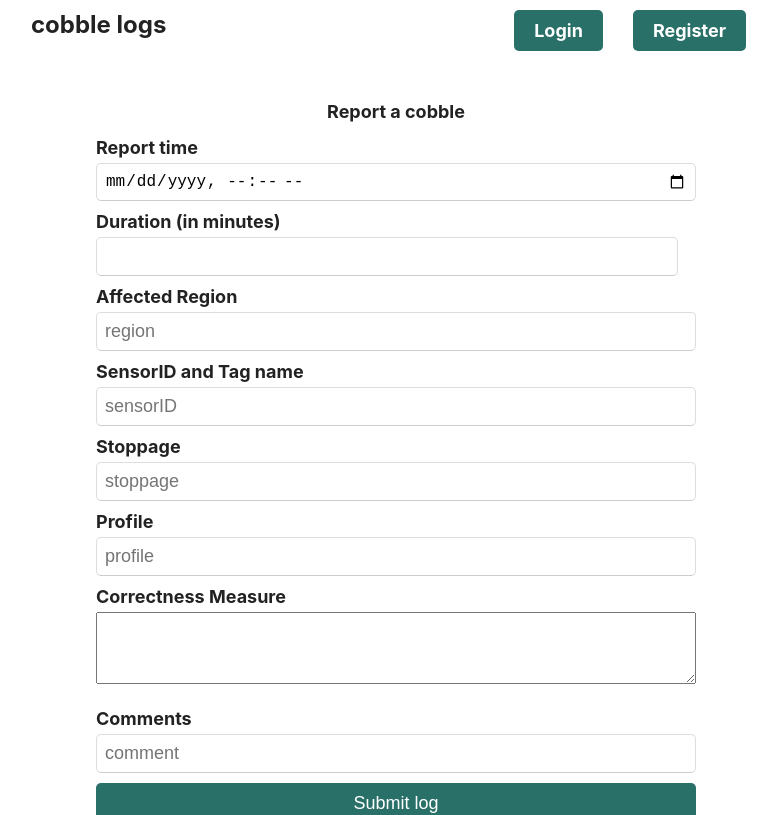
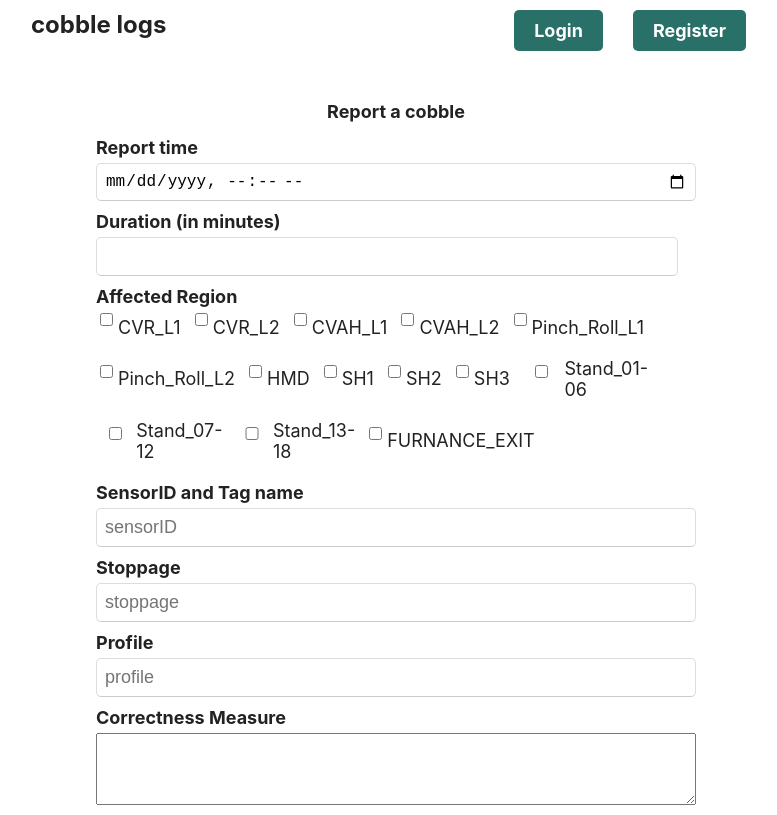
Before and after one commit to allelbhagya/works, a React (Create React App) app in the folder client/: page /create in a window 1280 px wide. Shown: the top 815 px of the page, without its empty margins (244-1021 px from the left). Built offline with nearby package versions, Linux system fonts and the light colour scheme; no server answers.

Commit message:
region ops

```diff
--- a/client/src/App.css
+++ b/client/src/App.css
@@ -146,3 +146,25 @@ button:hover,
 header nav .nav-button:hover {
   background-color: #1c423b; /* Darker background on hover */
 }
+
+.region-options {
+  display: flex;
+  flex-wrap: wrap;
+}
+
+.region-option {
+  margin-right: 10px;
+  margin-bottom: 10px;
+  display: flex;
+  align-items: center;
+}
+
+.region-option input {
+  margin-right: 5px;
+}
+
+.region-option label {
+  font-weight:unset;
+
+  margin-bottom: 0;
+}
--- a/client/src/components/CreateLog.js
+++ b/client/src/components/CreateLog.js
@@ -1,44 +1,53 @@
-import { useState } from "react"
+import { useState } from "react";
 import { Navigate } from "react-router-dom";
 
-export default function CreateLog(){
+export default function CreateLog() {
   const [times, setTimes] = useState('');
   const [duration, setDuration] = useState('');
-    const [region, setRegion] = useState('');
+  const [selectedRegions, setSelectedRegions] = useState([]);
   const [sensorID, setSensorID] = useState('');
   const [stop, setStop] = useState('');
   const [prof, setProf] = useState('');
   const [mea, setMea] = useState('');
   const [comms, setComms] = useState('');
   const [redirect, setRedirect] = useState(false);
+  const regionOptions = [
+    "CVR_L1", "CVR_L2", "CVAH_L1", "CVAH_L2", "Pinch_Roll_L1",
+    "Pinch_Roll_L2", "HMD", "SH1", "SH2", "SH3", "Stand_01-06",
+    "Stand_07-12", "Stand_13-18", "FURNANCE_EXIT"
+  ];
+  const handleRegionChange = (selectedRegion) => {
+    const updatedRegions = selectedRegions.includes(selectedRegion)
+      ? selectedRegions.filter(region => region !== selectedRegion)
+      : [...selectedRegions, selectedRegion];
+    setSelectedRegions(updatedRegions);
+  };
 
-    async function createNewLog(ev){
+  async function createNewLog(ev) {
     const data = new FormData();
     data.set('time', times);
     data.set('duration', duration);
-        data.set('region', region);
+    data.set('region', JSON.stringify(selectedRegions));
     data.set('sensorID', sensorID);
     data.set('stoppage', stop);
     data.set('profile', prof);
     data.set('comment', comms);
     data.set('measure', mea);
 
-
     ev.preventDefault();
-        const response = await fetch('http://localhost:4000/log',{
-            method:'POST',
-            body:data,
-        })
-        if(response.ok){
+    const response = await fetch('http://localhost:4000/log', {
+      method: 'POST',
+      body: data,
+    });
+    if (response.ok) {
       setRedirect(true);
     }
-
   }
-    if(redirect){
-        return <Navigate to={'/'}/>
+  if (redirect) {
+    return <Navigate to={'/'} />;
   }
 
-    return(
+  return (
     <form className="logform" onSubmit={createNewLog}>
       <h2>Report a cobble</h2>
       <label>Report time</label>
@@ -51,52 +60,60 @@ export default function CreateLog(){
         Duration (in minutes)
       </label>
       <input type="number"
-            value = {duration}
-            onChange={ev=>setDuration(ev.target.value)}
+        value={duration}
+        onChange={ev => setDuration(ev.target.value)}
       />
-            <label>
-                Affected Region
-            </label>
-            <input type="text"
-            placeholder="region"
+      <label>Affected Region</label>
+      <div className="region-options">
+        {regionOptions.map((region) => (
+          <div key={region} className="region-option">
+            <input
+              type="checkbox"
+              id={region}
               value={region}
-            onChange={ev=>setRegion(ev.target.value)}/>
+              checked={selectedRegions.includes(region)}
+              onChange={() => handleRegionChange(region)}
+            />
+            <label htmlFor={region}>{region}</label>
+          </div>
+        ))}
+      </div>
       <label>
         SensorID and Tag name
       </label>
       <input type="text"
         placeholder="sensorID"
         value={sensorID}
-            onChange={ev=>setSensorID(ev.target.value)}/>
+        onChange={ev => setSensorID(ev.target.value)} />
       <label>
         Stoppage
       </label>
       <input type="text"
         placeholder="stoppage"
         value={stop}
-            onChange={ev=>setStop(ev.target.value)}/>
+        onChange={ev => setStop(ev.target.value)} />
       <label>
         Profile
       </label>
       <input type="text"
         placeholder="profile"
         value={prof}
-            onChange={ev=>setProf(ev.target.value)}/>
+        onChange={ev => setProf(ev.target.value)} />
       <label>
         Correctness Measure
       </label>
       <textarea name=""
         id="" rows="3"
         value={mea}
-            onChange={ev=>setMea(ev.target.value)}></textarea>
+        onChange={ev => setMea(ev.target.value)}></textarea>
       <label>
         Comments
       </label>
       <input type="text"
         placeholder="comment"
         value={comms}
-            onChange={ev=>setComms(ev.target.value)}/>
+        onChange={ev => setComms(ev.target.value)} />
       <button>Submit log</button>
     </form>
-    )
+  );
 }
```
Also changed, not shown: 1 other file (tests, documents, lock files or other folders). Lines whose indentation alone changed are shown as unchanged.
